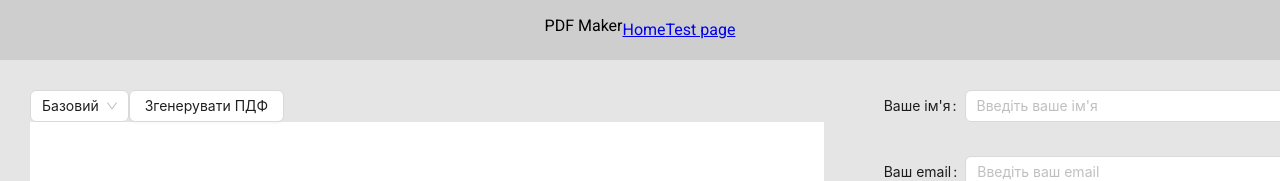
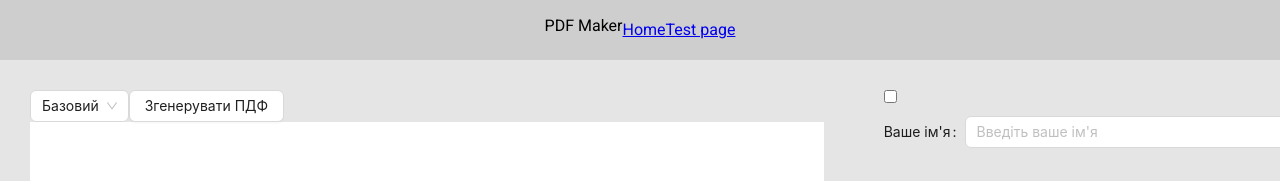
Before and after one commit to BruskoSerhiy/PDF-maker, a React (Create React App) app: page / in a window 1280 px wide. Shown: the top 181 px of the page. Built offline with nearby package versions, Linux system fonts and the light colour scheme.

Commit message:
create switcher

```diff
--- a/src/components/Options/Options.tsx
+++ b/src/components/Options/Options.tsx
@@ -18,7 +18,7 @@ import {
 
 import css from "./Options.module.css";
 import AvatarUploader from "../LoadingPhoto";
-import { url } from "inspector";
+import Switcher from "../Switcher/Switcher";
 
 function Options() {
   const [text, setText] = useRecoilState(nameState);
@@ -31,10 +31,7 @@ function Options() {
   const [experience, setExperience] = useRecoilState(experienceState);
   const [education, setEducation] = useRecoilState(educationState);
   const [additional, setAdditional] = useRecoilState(additionalState);
-    const [, setSelectedImage] = useRecoilState(selectedImageState);
-
-
-
+  const [, setSelectedImage] = useRecoilState(selectedImageState);
 
   const handleSaveBtnClick = () => {
     const opt = {
@@ -49,6 +46,7 @@ function Options() {
 
   return (
     <div className={css.root}>
+      <Switcher/>
       <Form.Item name="name" label="Ваше ім'я">
         <Input
           value={text}
--- /dev/null
+++ b/src/components/Switcher/Switcher.module.css
@@ -0,0 +1,43 @@
+.theme-switch {
+  position: relative;
+  display: inline-block;
+  width: 60px;
+  height: 34px;
+}
+
+.switcherInPDF {
+  display: none;
+}
+
+.toggleCircle {
+  position: absolute;
+  cursor: pointer;
+  top: 0;
+  left: 0;
+  right: 0;
+  bottom: 0;
+  background-color: blue;
+  border-radius: 34px;
+  transition: background-color 0.2s ease;
+}
+
+.toggleCircle::before {
+  position: absolute;
+  content: "";
+  height: 26px;
+  width: 26px;
+  left: 4px;
+  bottom: 4px;
+  background-color: white;
+  border-radius: 50%;
+  transition: transform 0.2s ease;
+}
+
+.theme-switch.dark .toggle-label {
+  background-color: blue;
+}
+
+.theme-switch.dark .toggle-label:before {
+  transform: translateX(26px);
+  background-color: black;
+}
--- /dev/null
+++ b/src/components/Switcher/Switcher.tsx
@@ -0,0 +1,19 @@
+import React, { useState } from "react";
+import css from "./Switcher.module.css";
+
+function Switcher() {
+  const [theme, setTheme] = useState("light");
+
+  const toggleTheme = () => {
+    setTheme(theme === "light" ? "dark" : "light");
+  };
+
+  return (
+    <label className={`theme-switch ${theme}`}>
+      <input type="checkbox" className="switcherInPDF" onChange={toggleTheme} />
+      <span className="toggleCircle"></span>
+    </label>
+  );
+}
+
+export default Switcher;
```
